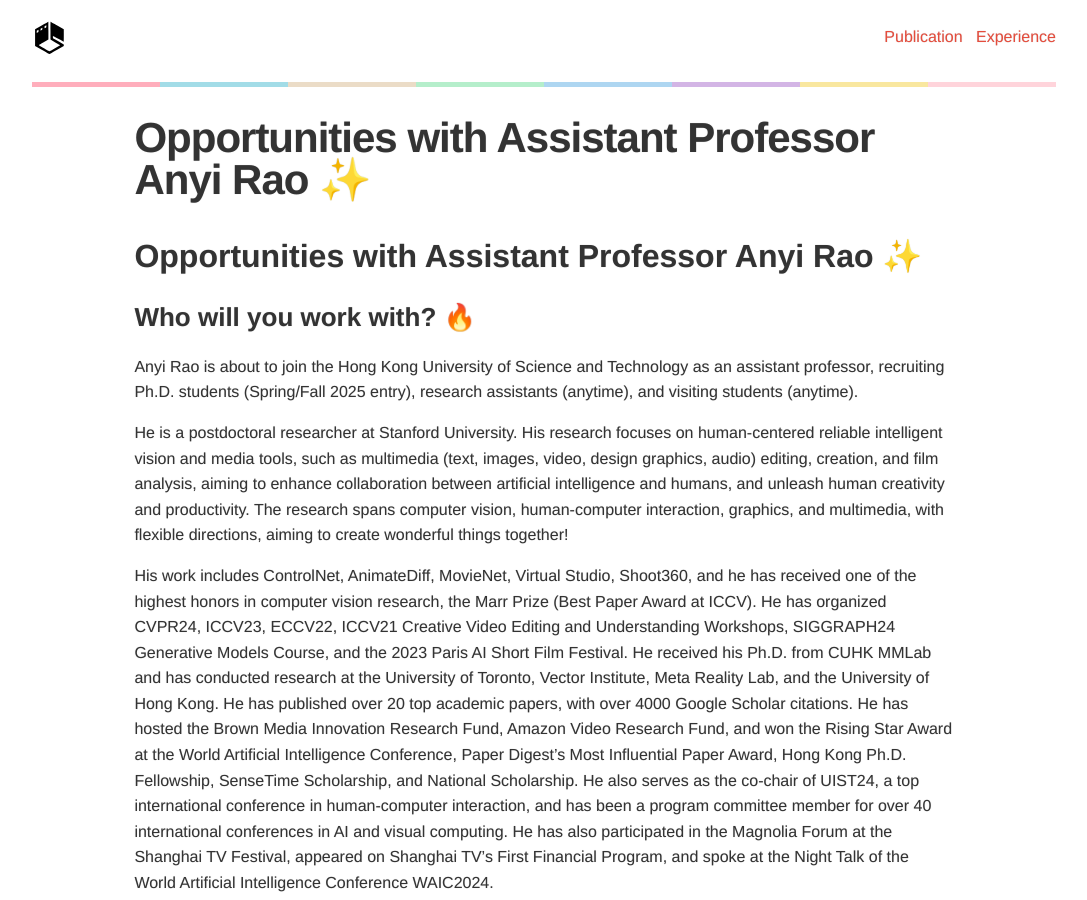
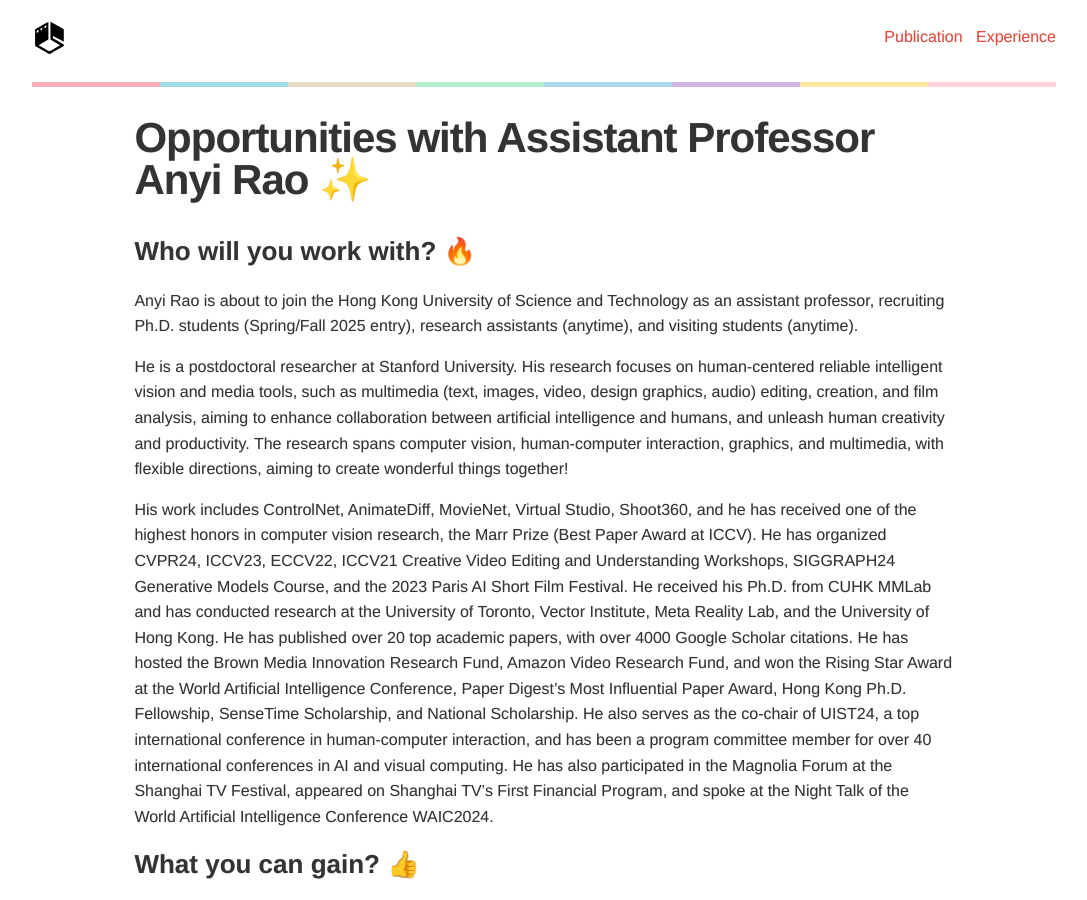
Before and after one commit to AnyiRao/AnyiRao.github.io, a Jekyll site: the page built from projects/openings.md, in a window 1280 px wide and 900 px high. Shown: the whole window, without its empty margins (96-1183 px from the left). Built offline with Jekyll 4.4.1, drawn with Linux system fonts in a browser that asks for light colours; our own code applies the rules of GitHub Pages for plain Markdown files.

Commit message:
update hiring

```diff
--- a/projects/openings.md
+++ b/projects/openings.md
@@ -1,10 +1,8 @@
 ---
 layout: page
-title:
+title: Opportunities with Assistant Professor Anyi Rao ✨
 permalink: /openings/
 ---
-
-## Opportunities with Assistant Professor Anyi Rao ✨
 
 ### Who will you work with? 🔥
 
```
